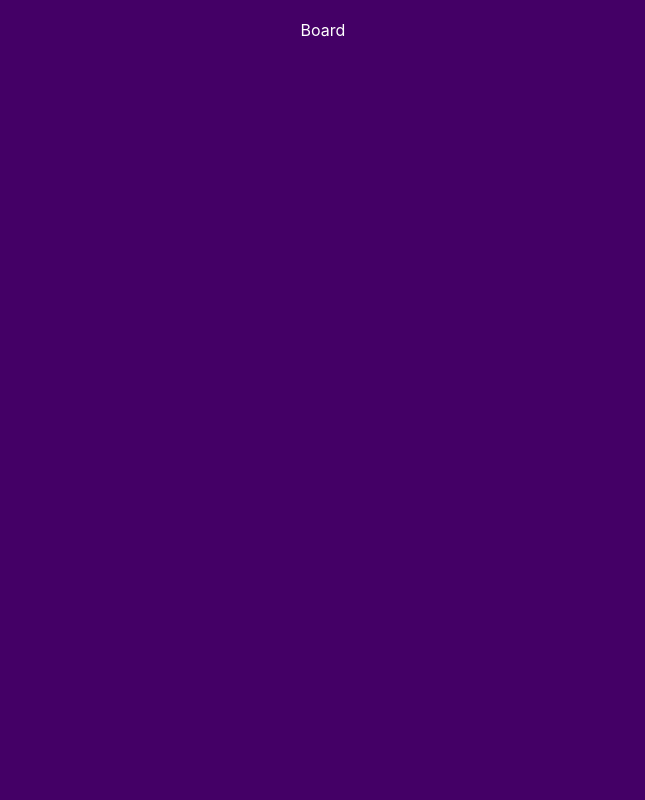
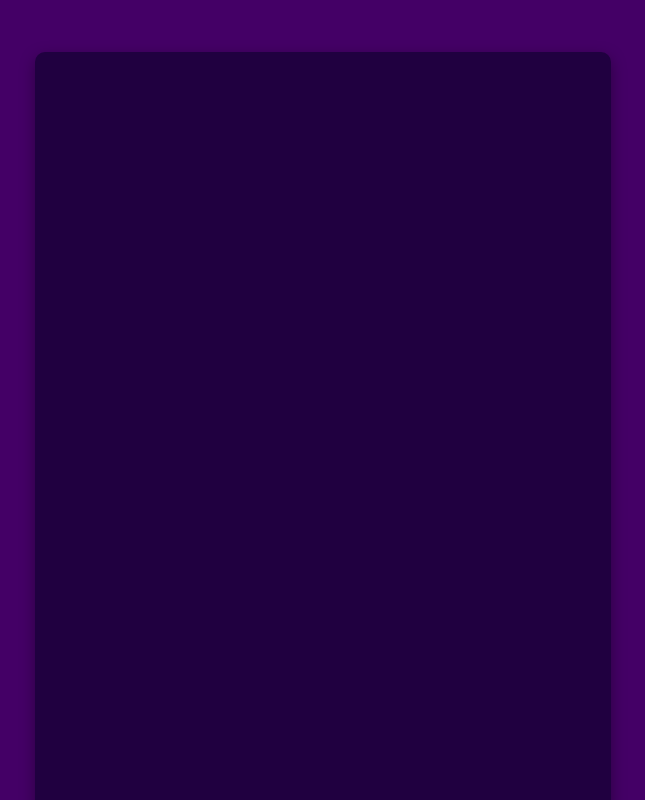
Before and after one commit to yellyB/tetris, a React (Create React App) app: page / in a window 1280 px wide. Both pictures are taken after a click on the button "Play Tetris". Shown: the top 800 px of the page, without its empty margins (317-962 px from the left). Built offline with nearby package versions, Linux system fonts and the light colour scheme.

Commit message:
boardCell & GameStats

```diff
--- a/src/components/Board.tsx
+++ b/src/components/Board.tsx
@@ -1,11 +1,38 @@
+import { useEffect } from "react";
 import styled from "styled-components";
+import BoardCell from "./BoardCell";
 
 const Board = ({ board }: any) => {
-  console.log("board:", board);
+  const boardStyles = {
+    gridTemplateRows: `repeat(${board.size.rows}, 1fr)`,
+    gridTemplateColumns: `repeat(${board.size.columns}, 1fr)`,
+  };
 
-  return <p>Board</p>;
+  useEffect(() => {
+    board.rows.map((item: any) => console.log(item));
+  }, [board]);
+
+  return (
+    <Container style={boardStyles}>
+      {board.rows?.map((row: any[], y: any) =>
+        row.map((cell: any, x: any) => (
+          <BoardCell key={x * board.size.columns + x} cell={cell} />
+        ))
+      )}
+    </Container>
+  );
 };
 
-const Container = styled.div``;
+const Container = styled.div`
+  margin: 2em auto;
+  display: grid;
+  grid-gap: 2px;
+  width: 45vw;
+  height: 90vw;
+  background: rgb(32, 0, 64);
+  border: 10px solid rgb(32, 0, 64);
+  border-radius: 10px;
+  box-shadow: rgba(0, 0, 0, 0.35) 0px 5px 15px;
+`;
 
 export default Board;
--- /dev/null
+++ b/src/components/BoardCell.tsx
@@ -0,0 +1,66 @@
+import styled from "styled-components";
+
+const BoardCell = ({ cell }: any) => {
+  return (
+    <Container className={`Boardcell ${cell.className}`}>
+      <div className="Sparkle"></div>
+    </Container>
+  );
+};
+
+const Container = styled.div`
+  width: auto;
+  border-radius: 6px;
+  position: relative;
+
+  .tetromino {
+    border-top: 3px solid rgba(255, 255, 255, 0.1);
+    border-left: 3px solid rgba(255, 255, 255, 0.1);
+    border-bottom: 3px solid rgba(0, 0, 0, 0.1);
+    border-right: 3px solid rgba(0, 0, 0, 0.1);
+  }
+
+  .tetromino .Sparkle {
+    position: absolute;
+    z-index: 10;
+    width: 6px;
+    height: 6px;
+    left: -2px;
+    top: -2px;
+    background-color: rgba(255, 255, 255, 0.4);
+    border-radius: 4px 4px;
+  }
+
+  .tetromino.ghost {
+    background-color: transparent;
+    border: 2px solid rgba(255, 255, 255, 0.2);
+  }
+
+  .tetromino.ghost .Sparkle {
+    opacity: 0;
+  }
+
+  .tetromino__i {
+    background-color: rgba(80, 227, 230, 1);
+  }
+  .tetromino__j {
+    background-color: rgba(36, 95, 223, 1);
+  }
+  .tetromino__l {
+    background-color: rgba(223, 173, 36, 1);
+  }
+  .tetromino__o {
+    background-color: rgba(223, 217, 36, 1);
+  }
+  .tetromino__s {
+    background-color: rgba(48, 211, 56, 1);
+  }
+  .tetromino__t {
+    background-color: rgba(132, 61, 198, 1);
+  }
+  .tetromino__z {
+    background-color: rgba(240, 80, 195, 1);
+  }
+`;
+
+export default BoardCell;
--- /dev/null
+++ b/src/components/GameStats.tsx
@@ -0,0 +1,37 @@
+import React, { memo } from "react";
+import styled from "styled-components";
+
+const GameStats = ({ gameStats }: any) => {
+  const { level, points, linesCompleted, linesPerLevel } = gameStats;
+  const linesToLevel = linesPerLevel - linesCompleted;
+
+  return (
+    <Container className="GameStats GameStats__right">
+      <li>Level</li>
+      <Value>{level}</Value>
+      <li>Lines to level</li>
+      <Value>{linesToLevel}</Value>
+      <li>Points</li>
+      <Value>{points}</Value>
+    </Container>
+  );
+};
+
+const Container = styled.ul`
+  position: absolute;
+  width: 22vw;
+  list-style-type: none;
+  color: rgba(255, 255, 255, 0.5);
+
+  right: 0;
+  bottom: 0;
+  text-align: left;
+`;
+
+const Value = styled.li`
+  font-size: 2.8rem;
+  margin-bottom: 0.5rem;
+  color: rgba(255, 255, 255, 1);
+`;
+
+export default memo(GameStats);
--- a/src/components/Tetris.tsx
+++ b/src/components/Tetris.tsx
@@ -1,9 +1,11 @@
-import { Dispatch, SetStateAction } from "react";
+import { Dispatch, SetStateAction, useEffect } from "react";
 import styled from "styled-components";
 
 import { IBoard } from "../common/interface";
 import { useBoard } from "../hooks/useBoard";
+import { useGameStats } from "../hooks/useGameStats";
 import Board from "./Board";
+import GameStats from "./GameStats";
 
 const Tetris = ({
   rows,
@@ -12,19 +14,19 @@ const Tetris = ({
 }: IBoard & {
   setGameOver: Dispatch<SetStateAction<boolean>>;
 }) => {
+  const [gameStats, addLinesCleared] = useGameStats();
   const [board] = useBoard({ rows, columns });
 
   return (
     <Container>
       <Board board={board} />
+      <GameStats gameStats={gameStats} />
     </Container>
   );
 };
 
 const Container = styled.div`
-  .Tetris {
-    position: relative;
-  }
+  position: relative;
 `;
 
 export default Tetris;
--- /dev/null
+++ b/src/hooks/useGameStats.ts
@@ -0,0 +1,16 @@
+import { useCallback, useState } from "react";
+
+const buildGameStats = () => ({
+  level: 1,
+  linesCompleted: 0,
+  linesPerLevel: 10,
+  points: 0,
+});
+
+export const useGameStats = () => {
+  const [gameStats, setGameStats] = useState(buildGameStats());
+
+  const addLinesCleared = useCallback(() => {}, []);
+
+  return [gameStats, addLinesCleared];
+};
```
